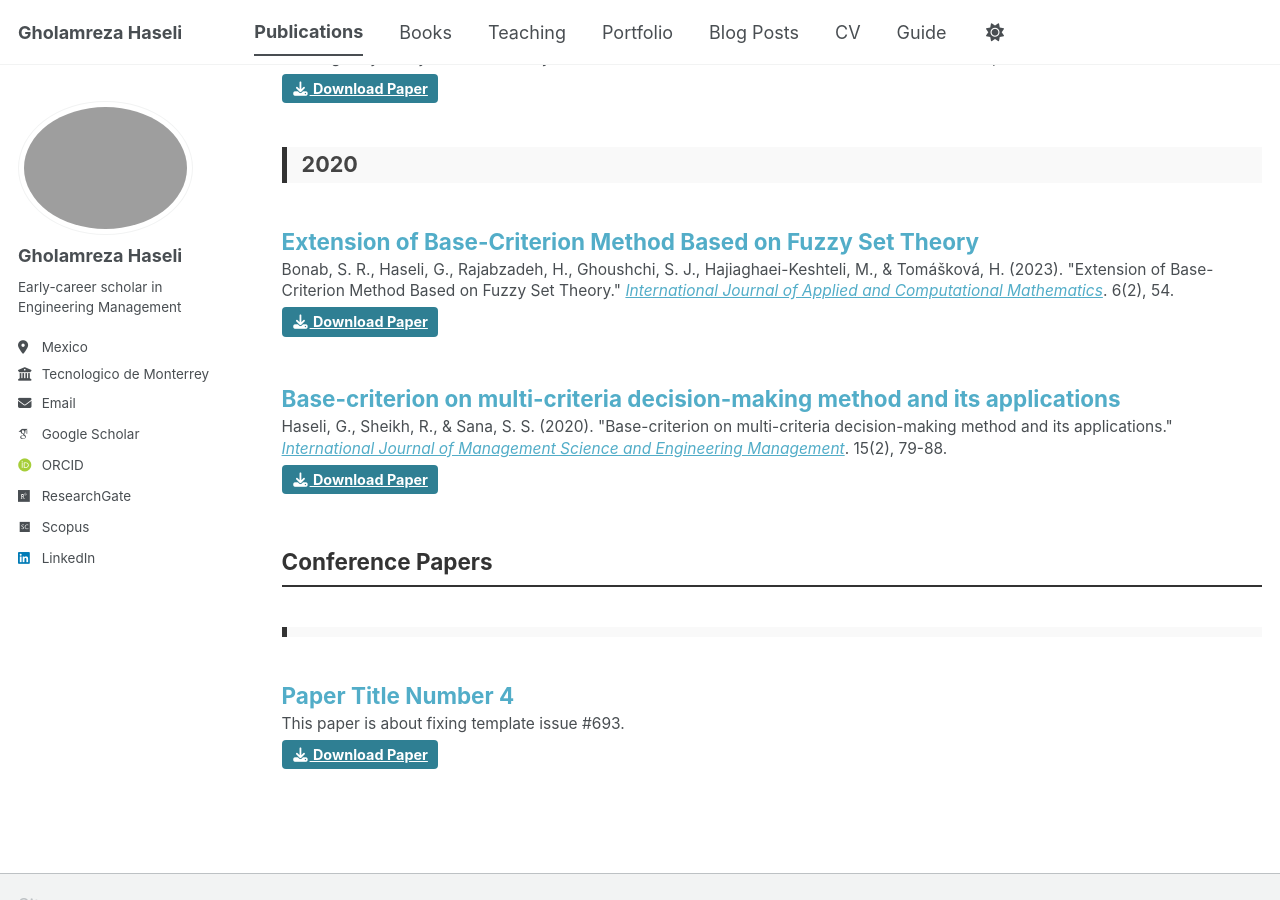
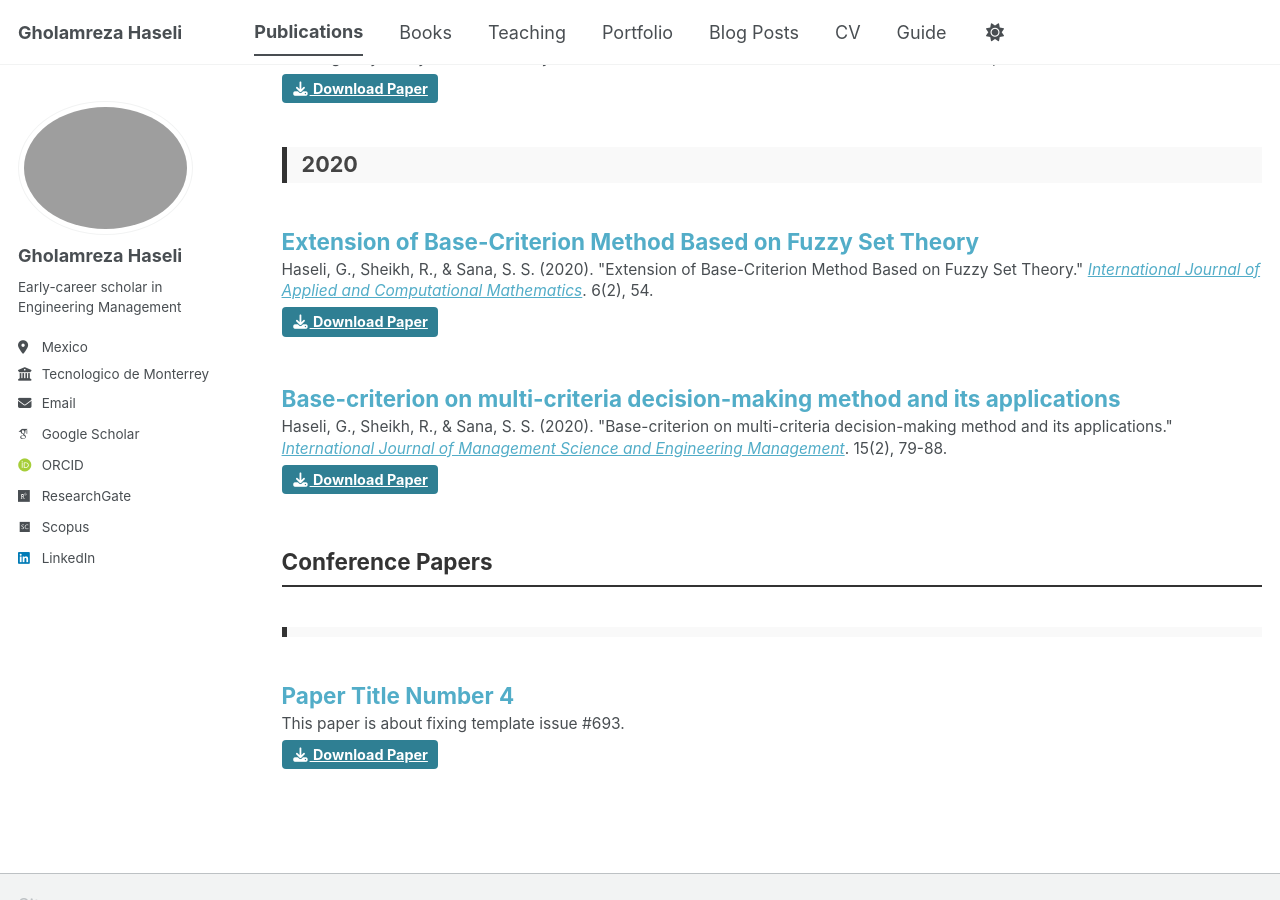
Before and after one commit to Gholamreza-Haseli/Gholamreza-Haseli.github.io, a Jekyll site: the page built from _pages/publications.html, in a window 1280 px wide and 900 px high, scrolled down 4942 px. Built offline with Jekyll 4.4.1, drawn with Linux system fonts in a browser that asks for light colours; some web fonts are replaced; a script bundle is joined from its source files by our own code; library files that are not in the unit come from our copies.

Commit message:
Update Extension of Base-Criterion Method Based on Fuzzy Set Theory.md

```diff
--- a/_publications/Extension of Base-Criterion Method Based on Fuzzy Set Theory.md
+++ b/_publications/Extension of Base-Criterion Method Based on Fuzzy Set Theory.md
@@ -5,7 +5,7 @@ collection: publications
 category: manuscripts
 year: 2020
 permalink: /publication/Extension-of-Base-Criterion-Method-Based-on-Fuzzy-Set-Theory
-excerpt: 'Bonab, S. R., Haseli, G., Rajabzadeh, H., Ghoushchi, S. J., Hajiaghaei-Keshteli, M., & Tomášková, H. (2023). &quot;Extension of Base-Criterion Method Based on Fuzzy Set Theory.&quot; <i>[International Journal of Applied and Computational Mathematics](https://link.springer.com/journal/40819)</i>. 6(2), 54.'
+excerpt: 'Haseli, G., Sheikh, R., & Sana, S. S. (2020). &quot;Extension of Base-Criterion Method Based on Fuzzy Set Theory.&quot; <i>[International Journal of Applied and Computational Mathematics](https://link.springer.com/journal/40819)</i>. 6(2), 54.'
 paperurl: 'https://link.springer.com/article/10.1007/s40819-020-00807-4'
 ---
 
```
